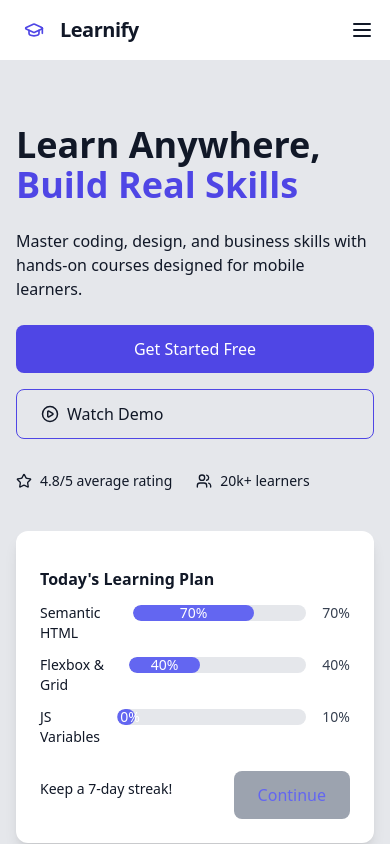
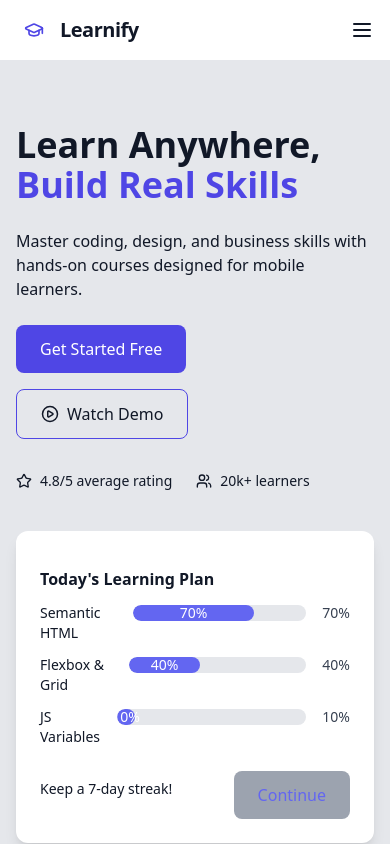
Before and after one commit to AOS2019/Leanify, a React (Create React App) app: page / in a window 390 px wide. Shown: the top 844 px of the page. Built offline with nearby package versions, Linux system fonts and the light colour scheme; no server answers.

Commit message:
added route Link

```diff
--- a/src/components/Hero.js
+++ b/src/components/Hero.js
@@ -1,4 +1,5 @@
 import React from "react";
+import { Link } from "react-router-dom";
 import { motion } from "framer-motion";
 import { PlayCircle, Star, Users, CheckCircle } from "lucide-react";
 
@@ -10,7 +11,7 @@ function ProgressBar({ percentage }) {
     <div className="w-full max-w-lg mx-auto rounded-lg flex items-center">
       <div className="w-full bg-gray-200 ml-4 h-4 rounded-full overflow-hidden">
         <motion.div
-          className="h-full bg-indigo-500 rounded-full flex items-center justify-center text-white"
+          className="h-full bg-indigo-500 rounded-full flex items-center justify-center text-white md:px-4"
           initial={{ width: "0%" }}
           animate={{ width: `${progress}%` }}
           transition={{ duration: 0.5, ease: "easeInOut" }}
@@ -56,12 +57,12 @@ export default function Hero() {
             designed for mobile learners.
           </p>
           <div className="flex flex-col sm:flex-row gap-4">
-            <button className="bg-indigo-600 text-white px-6 py-3 rounded-lg">
+            <Link to="/register"><button className="bg-indigo-600 text-white px-6 py-3 rounded-lg">
               Get Started Free
-            </button>
-            <button className="flex items-center gap-2 border border-indigo-600 px-6 py-3 rounded-lg">
+            </button></ Link>
+            <Link to="/"><button className="flex items-center gap-2 border border-indigo-600 px-6 py-3 rounded-lg">
               <PlayCircle size={18} /> Watch Demo
-            </button>
+            </button></Link>
           </div>
           <div className="flex items-center gap-6 pt-2 text-sm text-muted-foreground">
             <span className="flex items-center gap-2"><Star className="h-4 w-4" /> 4.8/5 average rating</span>
@@ -92,7 +93,7 @@ export default function Hero() {
             </ul>
             <div className="space-y-3 flex items-center justify-between">
               <div className="text-sm text-muted-foreground">Keep a 7‑day streak!</div>
-              <button size="sm" className="bg-gray-400 text-indigo-500 px-6 py-3 rounded-lg">Continue</button>
+              <Link to="/"><button size="sm" className="bg-gray-400 text-indigo-500 px-6 py-3 rounded-lg">Continue</button></Link>
             </div>
         </div>
         </motion.div>
```
